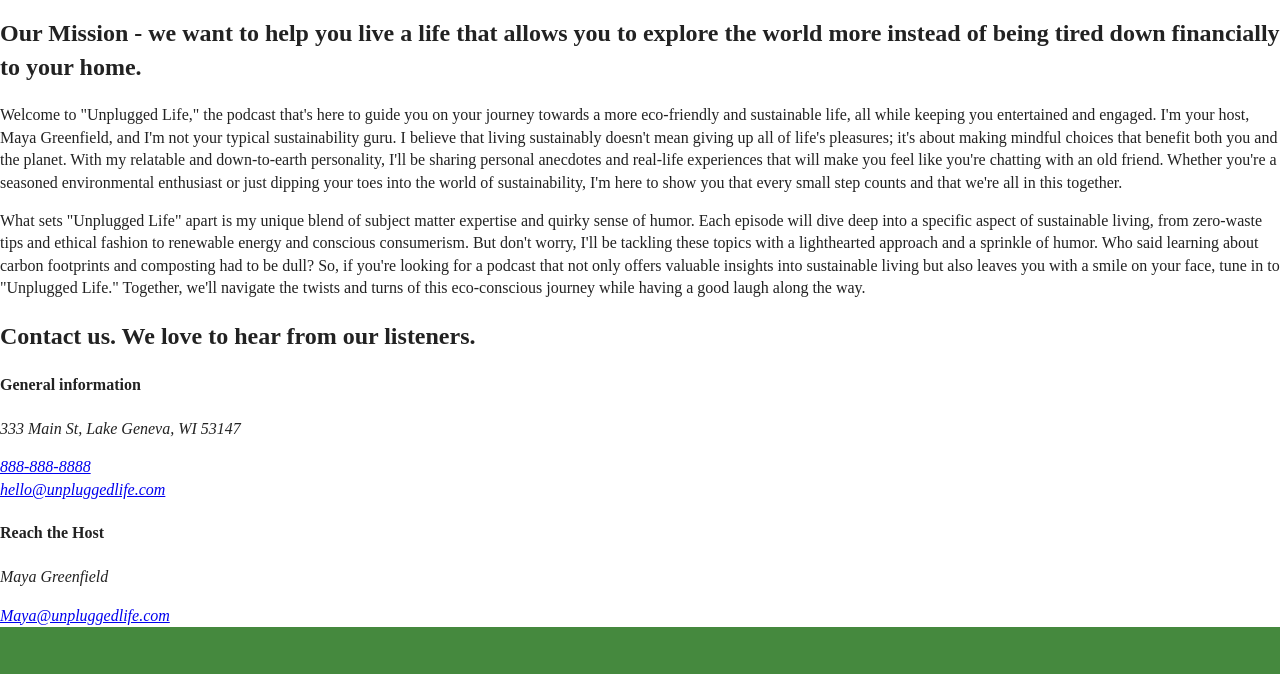
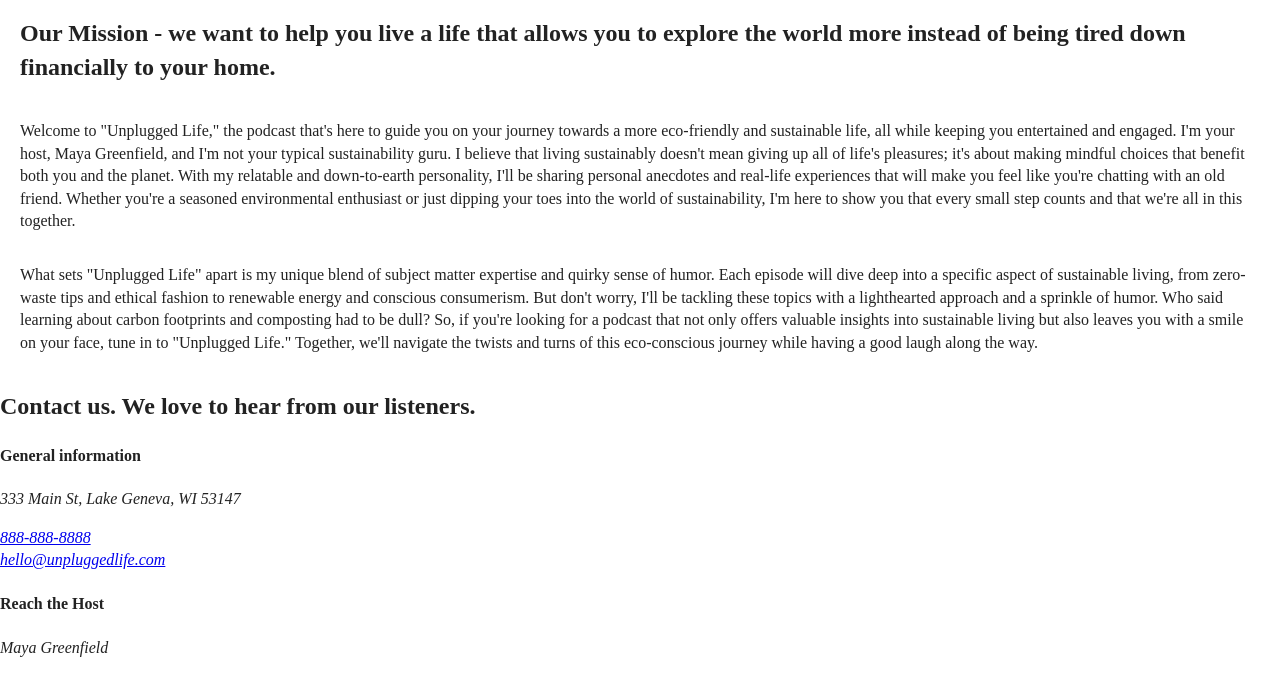
Before and after one commit to AshDesignsllc/unplugged-podcast, a website: page about/index.html in a window 1280 px wide. Shown: the part 78-752 px from the top of the page. Drawn offline with Linux system fonts and the light colour scheme.

Commit message:
Update styling of mission statement

```diff
--- a/css/main.css
+++ b/css/main.css
@@ -175,6 +175,18 @@ aside {
   width: 95%;
 }
 
+/* About Page styles */
+
+.mission .content-wrapper {
+  display: flex;
+}
+
+.content-wrapper .mission-content {
+  display: flex;
+  flex-direction:column;
+  justify-content: space-evenly;
+  margin: 0 20px;
+}
 /* Footer styles */
 
 footer {
```
